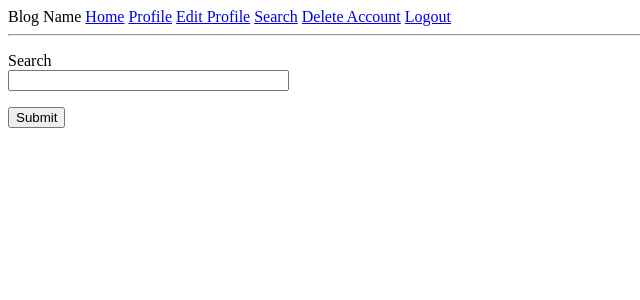
After one commit to baotran001/CMPE131_Project, a Flask app: page /user/123/search in a window 1280 px wide. The commit adds this page. Shown: the top 300 px of the page, without its empty margins (0-640 px from the left). Run offline with Flask 2, Linux system fonts and the light colour scheme; a user stored in the database is signed in.

Commit message:
Added search function(incomplete)

```diff
--- a/app/forms.py
+++ b/app/forms.py
@@ -60,3 +60,7 @@ class DeleteAccountForm(FlaskForm):
                 raise ValidationError('Please Enter Your Password.')
         else:
             raise ValidationError('The Passwords did not match.')
+
+class SearchBarForm(FlaskForm):
+    search = StringField("Search", validators=[DataRequired()])
+    submit = SubmitField("Submit")
--- a/app/routes.py
+++ b/app/routes.py
@@ -1,6 +1,6 @@
 from app import myapp_obj
 from flask import render_template, redirect, flash
-from app.forms import LoginForm, EmptyForm, HomeForm, RegisterForm, EditForm, DeleteAccountForm
+from app.forms import LoginForm, EmptyForm, HomeForm, RegisterForm, EditForm, DeleteAccountForm, SearchBarForm
 from app.models import User
 from werkzeug.security import generate_password_hash, check_password_hash
 from flask_login import current_user
@@ -195,3 +195,22 @@ def deleteAccount(username):
         return redirect(url_for('login'))
 
     return render_template('deleteAccount.html', form=current_form, user=current_user)
+
+#Hieu
+@myapp_obj.route('/user/<username>/search', methods=["POST", 'GET'])
+@login_required
+def search(username):
+    form = SearchBarForm()
+    if form.validate_on_submit():
+        flash(form.search.data)
+        if user is None:
+            flash('User does not exist')
+        else:
+            return redirect(url_for('searchResults', username=form.search.data))
+    return render_template('searchPage.html',form=form, user=username)
+
+#Hieu
+@myapp_obj.route('/user/<username>/searchResults', methods=["POST", 'GET'])
+@login_required
+def searchResults(username):
+    return render_template('searchResults.html', username=username)
--- a/app/templates/base.html
+++ b/app/templates/base.html
@@ -13,8 +13,9 @@
     {% else %}
     <a href="{{ url_for('home', username=current_user.username) }}">Home</a>
     <a href="{{ url_for('profile', username=current_user.username) }}">Profile</a>
-    <a href="{{ url_for('edit', username=user.username )}}">Edit Profile</a>
-    <a href="{{ url_for('deleteAccount', username=user.username )}}">Delete Account</a>
+    <a href="{{ url_for('edit', username=current_user.username )}}">Edit Profile</a>
+    <a href="{{ url_for('search', username=current_user.username)}}">Search</a>
+    <a href="{{ url_for('deleteAccount', username=current_user.username )}}">Delete Account</a>
     <a href="{{ url_for('logout') }}">Logout</a>
     {% endif %}
     <hr>
--- /dev/null
+++ b/app/templates/searchPage.html
@@ -0,0 +1,15 @@
+{% extends "base.html" %}
+
+{% block mycontent %}
+<form action={{ url_for('searchResults', username=user)  }} method='post'>
+    {{ form.hidden_tag() }}
+    <p>
+        {{ form.search.label }}<br>
+        {{ form.search(size=32) }}<br>
+        {% for error in form.search.errors %}
+        <span style="color: red;">[{{ error }}]</span>
+        {% endfor %}
+    </p>
+    <p>{{ form.submit() }}</p>
+</form>
+{% endblock %}
```
Also changed, not shown: app/templates/searchResults.html (added, +8 -0 lines), app/app.db.
